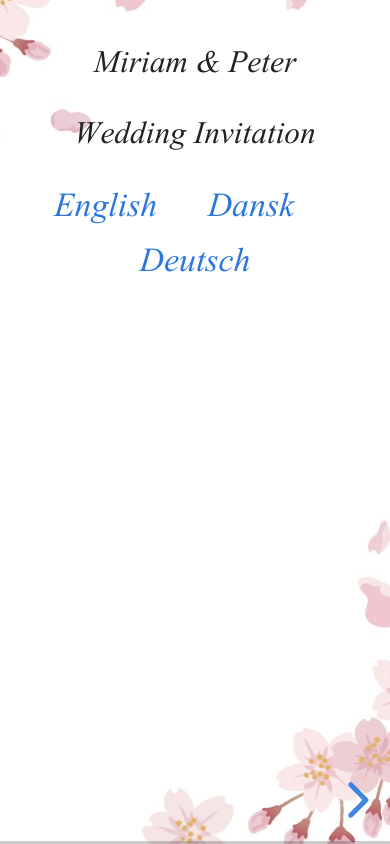
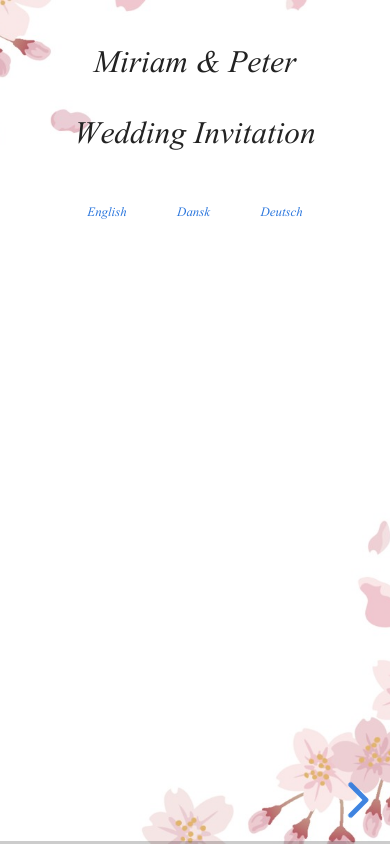
Before and after one commit to Peterzxcvbnm/Peterzxcvbnm.github.io, a website: page invitation.html in a window 390 px wide. Drawn offline with Linux system fonts and the light colour scheme.

Commit message:
Better link size

```diff
--- a/invitation.css
+++ b/invitation.css
@@ -14,6 +14,10 @@ section {
 .front p {
     font-family: "vijaya", cursive;
     font-size: 10vw;
+}
+
+.front a {
+    font-family: "vijaya", cursive;
 }
 
 p {
@@ -47,6 +51,9 @@ p {
     .text-section p {
         font-size: small;
     }
+    .front a {
+        font-size: medium;
+    }
 }
 
 @media screen and (min-width: 600px) {
```
